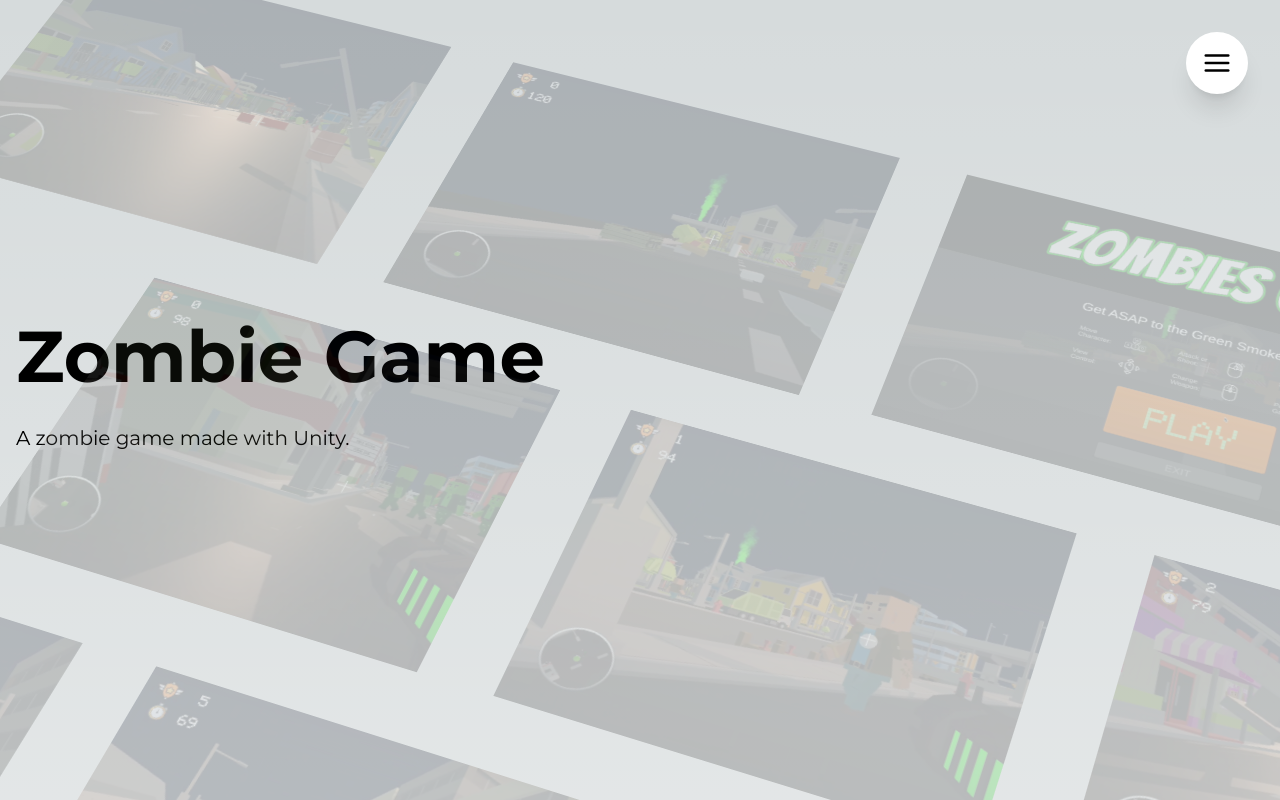
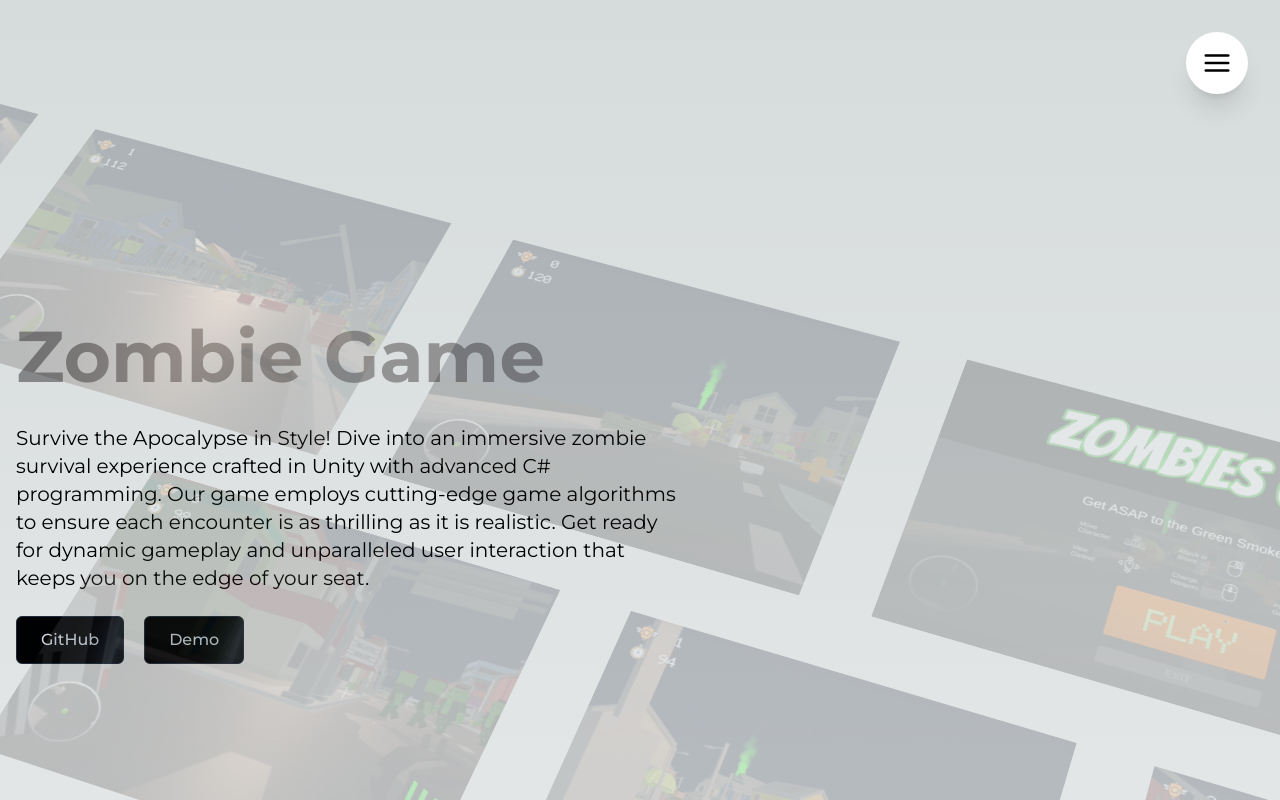
Before and after one commit to sergiovalbuena/s3d8-portafolio, a Next.js app: page /projects/zombie-game in a window 1280 px wide. Shown: the top 800 px of the page. Built offline with nearby package versions, Linux system fonts and the light colour scheme.

Commit message:
Update social media icons and links, fix navigation links

```diff
--- a/src/app/projects/kitchen-flow/page.jsx
+++ b/src/app/projects/kitchen-flow/page.jsx
@@ -6,7 +6,9 @@ export default function KitchenflowPage() {
       <HeroParallax
         products={products}
         headerTitle="Kitchen Flow"
-        headerDescription="A kitchen management system for restaurants and food businesses."
+        headerDescription="Revolutionizing Culinary Operations! Powered by cutting-edge technologies and innovative design thinking, Kitchen Flow is the ultimate kitchen management solution. Streamline your restaurant or food business with our platform, developed using expert skills in NextJS, Node.js, Agile methodologies, and UI/UX design for efficiency like never before."
+        githubLink="https://github.com/sergiovalbuena"
+        demoLink="https://kitchenflow.ca/"
       />
     </div>
   );
@@ -72,7 +74,7 @@ const products = [
   },
 
   {
-    title: "Recipes employee View",
+    title: "Updating Task",
     link: "",
     thumbnail: "/projects/kf/kf12.png",
   },
--- a/src/app/projects/la-taqueria/page.jsx
+++ b/src/app/projects/la-taqueria/page.jsx
@@ -1,12 +1,12 @@
 import { HeroParallax } from "@/components/ui/hero-parallax";
-
 export default function LaTaqueriaPage() {
   return (
     <div>
       <HeroParallax
         products={products}
         headerTitle="La Taqueria"
-        headerDescription="A website for a Mexican restaurant in Vancouver."
+        headerDescription="Savor the Essence of Mexico! My project for La Taqueria transforms the digital dining experience with a meticulously crafted website. Leveraging advanced UI/UX design principles, Figma, and comprehensive user research, we've exceeded client expectations, creating an online propsal space that encapsulates the vibrant flavors and spirit of Mexican cuisine and enhancing the business"
+        githubLink="https://github.com/sergiovalbuena"
       />
     </div>
   );
@@ -20,72 +20,72 @@ const products = [
   },
   {
     title: "Menu",
-    link: "/menu",
+    link: "",
     thumbnail: "/projects/lataqueria/lat2.png",
   },
   {
     title: "About Us",
-    link: "/about",
+    link: "",
     thumbnail: "/projects/lataqueria/lat3.png",
   },
   {
     title: "Contact",
-    link: "/contact",
+    link: "",
     thumbnail: "/projects/lataqueria/lat4.png",
   },
   {
     title: "Gallery",
-    link: "/gallery",
+    link: "",
     thumbnail: "/projects/lataqueria/lat5.png",
   },
   {
     title: "Specials",
-    link: "/specials",
+    link: "",
     thumbnail: "/projects/lataqueria/lat6.png",
   },
   {
     title: "Events",
-    link: "/events",
+    link: "",
     thumbnail: "/projects/lataqueria/lat7.png",
   },
   {
     title: "Catering",
-    link: "/catering",
+    link: "",
     thumbnail: "/projects/lataqueria/lat8.png",
   },
   {
     title: "Reviews",
-    link: "/reviews",
+    link: "",
     thumbnail: "/projects/lataqueria/lat9.png",
   },
   {
     title: "Blog",
-    link: "/blog",
+    link: "",
     thumbnail: "/projects/lataqueria/lat10.png",
   },
   {
     title: "FAQ",
-    link: "/faq",
+    link: "",
     thumbnail: "/projects/lataqueria/lat11.png",
   },
   {
     title: "About Us",
-    link: "/about",
+    link: "",
     thumbnail: "/projects/lataqueria/lat3.png",
   },
   {
     title: "Contact",
-    link: "/contact",
+    link: "",
     thumbnail: "/projects/lataqueria/lat4.png",
   },
   {
     title: "Specials",
-    link: "/specials",
+    link: "",
     thumbnail: "/projects/lataqueria/lat6.png",
   },
   {
     title: "Events",
-    link: "/events",
+    link: "",
     thumbnail: "/projects/lataqueria/lat7.png",
   },
 ];
--- a/src/app/projects/zombie-game/page.jsx
+++ b/src/app/projects/zombie-game/page.jsx
@@ -6,7 +6,9 @@ export default function ZombieGamePage() {
       <HeroParallax
         products={products}
         headerTitle="Zombie Game"
-        headerDescription="A zombie game made with Unity."
+        headerDescription="Survive the Apocalypse in Style! Dive into an immersive zombie survival experience crafted in Unity with advanced C# programming. Our game employs cutting-edge game algorithms to ensure each encounter is as thrilling as it is realistic. Get ready for dynamic gameplay and unparalleled user interaction that keeps you on the edge of your seat."
+        githubLink="https://github.com/sergiovalbuena"
+        demoLink="https://youtu.be/zOoT9cAzN1k?si=z5nJ5fZSb24cocGs"
       />
     </div>
   );
--- a/src/components/Footer.jsx
+++ b/src/components/Footer.jsx
@@ -21,9 +21,9 @@ export default function Footer() {
           <Container.Inner>
             <div className="flex flex-col items-center justify-between gap-6 sm:flex-row">
               <div className="flex gap-6 text-sm font-medium text-zinc-800 dark:text-slate-700">
-                <NavLink href="#projects">Projects</NavLink>
-                <NavLink href="#code">Some Code</NavLink>
-                <NavLink href="#ui-components">UI Components</NavLink>
+                <NavLink href="/#projects">Projects</NavLink>
+                <NavLink href="/#code">Some Code</NavLink>
+                <NavLink href="/#ui-components">UI Components</NavLink>
               </div>
               <p className="text-sm text-zinc-400 dark:text-zinc-500">
                 &copy; {new Date().getFullYear()} Sergio Valbuena. All rights
--- a/src/components/LiquidNavBar.jsx
+++ b/src/components/LiquidNavBar.jsx
@@ -59,7 +59,7 @@ const Nav = ({ isOpen, setIsOpen }) => {
             href="/#ui-components"
             setIsOpen={setIsOpen}
           />
-          <NavLink text="Contact" href="#contact" setIsOpen={setIsOpen} />
+          <NavLink text="Contact" href="/#contact" setIsOpen={setIsOpen} />
         </motion.div>
       </motion.nav>
     </div>
--- a/src/components/ui/hero-parallax.tsx
+++ b/src/components/ui/hero-parallax.tsx
@@ -9,6 +9,7 @@ import {
 } from "framer-motion";
 import Image from "next/image";
 import Link from "next/link";
+import { GitHubIcon } from "@/components/SocialIcons";
 
 interface Product {
   title: string;
@@ -20,11 +21,15 @@ interface HeroParallaxProps {
   products: Product[];
   headerTitle: string;
   headerDescription: string;
+  githubLink: string;
+  demoLink: string;
 }
 export const HeroParallax: React.FC<HeroParallaxProps> = ({
   products,
   headerTitle,
   headerDescription,
+  githubLink,
+  demoLink,
 }: HeroParallaxProps) => {
   const firstRow = products.slice(0, 5);
   const secondRow = products.slice(5, 10);
@@ -66,7 +71,12 @@ export const HeroParallax: React.FC<HeroParallaxProps> = ({
       ref={ref}
       className="h-[300vh] py-40 overflow-hidden  antialiased relative flex flex-col self-auto [perspective:1000px] [transform-style:preserve-3d]"
     >
-      <Header title={headerTitle} description={headerDescription} />
+      <Header
+        title={headerTitle}
+        description={headerDescription}
+        githubLink={githubLink}
+        demoLink={demoLink}
+      />
       <motion.div
         style={{
           rotateX,
@@ -108,18 +118,35 @@ export const HeroParallax: React.FC<HeroParallaxProps> = ({
   );
 };
 
-export const Header: React.FC<{ title: string; description: string }> = ({
-  title,
-  description,
-}) => {
+export const Header: React.FC<{
+  title: string;
+  description: string;
+  githubLink: string;
+  demoLink: string;
+}> = ({ title, description, githubLink, demoLink }) => {
   return (
     <div className="max-w-7xl relative mx-auto py-20 md:py-40 px-4 w-full left-0 top-0">
       <h1 className="text-2xl md:text-7xl font-bold dark:text-white">
-        {title}
+        <span className="inline-flex animate-background-shine bg-[linear-gradient(110deg,#939393,45%,#1e293b,55%,#939393)] bg-[length:250%_100%] bg-clip-text text-2xl md:text-7xl font-bold text-transparent">
+          {title}
+        </span>
       </h1>
       <p className="max-w-2xl text-base md:text-xl mt-8 dark:text-neutral-200">
         {description}
       </p>
+      <div className="flex gap-5 mt-6">
+        <a href={githubLink} target="_blank" rel="noopener noreferrer">
+          <button className="inline-flex h-12 animate-background-shine items-center justify-center rounded-md border border-slate-800 bg-[linear-gradient(110deg,#000103,45%,#1e2631,55%,#000103)] bg-[length:200%_100%] px-6 font-medium text-slate-300 transition-colors focus:outline-none focus:ring-2 focus:ring-slate-400 focus:ring-offset-2 focus:ring-offset-slate-50">
+            GitHub
+          </button>
+        </a>
+
+        <a href={demoLink} target="_blank" rel="noopener noreferrer">
+          <button className="inline-flex h-12 animate-background-shine items-center justify-center rounded-md border border-slate-800 bg-[linear-gradient(110deg,#000103,45%,#1e2631,55%,#000103)] bg-[length:200%_100%] px-6 font-medium text-slate-300 transition-colors focus:outline-none focus:ring-2 focus:ring-slate-400 focus:ring-offset-2 focus:ring-offset-slate-50">
+            Demo
+          </button>
+        </a>
+      </div>
     </div>
   );
 };
```
Also changed, not shown: src/components/Hero.jsx (+1 -6 lines).
